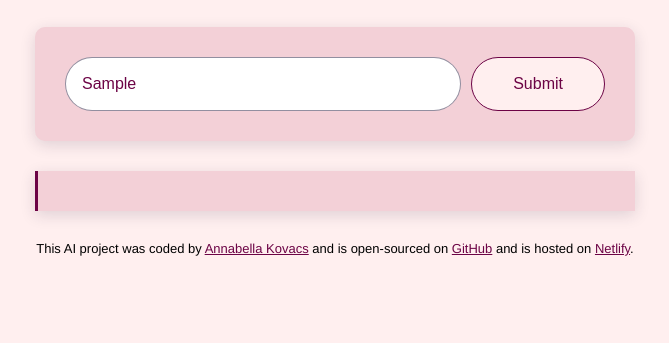
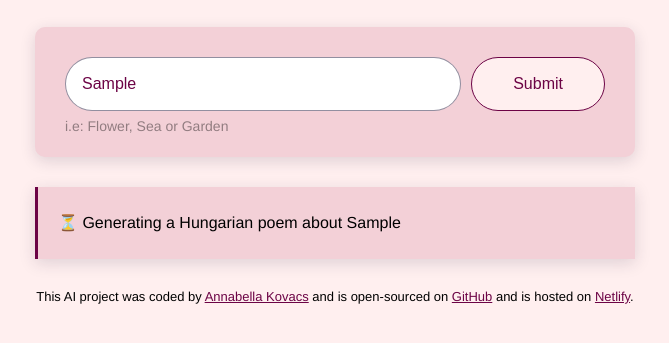
Before and after one commit to annabella-gt/hungarian-poem-generator, a plain HTML site: page index.html in a window 1280 px wide. Both pictures are taken after typing "Sample" into the empty fields and a click on the input 843 px from the left and 261 px from the top of the page. Shown: the part 177-520 px from the top of the page, without its empty margins (305-974 px from the left). Drawn offline with nearby package versions, Linux system fonts and the light colour scheme; no server answers.

Commit message:
Improved the User Experience

```diff
--- a/index.html
+++ b/index.html
@@ -15,6 +15,7 @@
       </header>
 
       <main>
+        <div class="form-container">
           <form id="poem-generator-form">
             <input
               type="text"
@@ -27,7 +28,9 @@
             />
             <input type="Submit" class="submit-button" />
           </form>
-        <div class="poem" id="poem"></div>
+          <div class="hint">i.e: Flower, Sea or Garden</div>
+        </div>
+        <div class="poem hidden" id="poem"></div>
       </main>
       <footer>
         This AI project was coded by
--- a/index.js
+++ b/index.js
@@ -16,6 +16,11 @@ function generatePoem(event) {
   let context =
     "You are a romantic poem expert and love to write short poems. Your mission is to generate a 4 line poem and seperate each line with a <br/>. Please don't include a title. Make sure to follow the user instructions. Sign it as 'SheCodes AI' at the bottom in <strong> element";
   let apiUrl = `https://api.shecodes.io/ai/v1/generate?prompt=${prompt}&context=${context}&key=${apiKey}`;
+
+  let poemElement = document.querySelector("#poem");
+  poemElement.classList.remove("hidden");
+  poemElement.innerHTML = `<div class="blink">⏳ Generating a Hungarian poem about ${instructionInput.value}</div>`;
+
   axios.get(apiUrl).then(displayPoem);
 }
 
--- a/style.css
+++ b/style.css
@@ -15,10 +15,12 @@ h1 {
 }
 
 form {
-  padding: 30px;
+  display: flex;
+}
+.form-container {
+  padding: 30px 30px 20px 30px;
   background-color: #f3d0d7;
   border-radius: 10px;
-  display: flex;
   box-shadow: 0px 4px 15px 0px rgba(39, 33, 66, 0.15);
   margin-bottom: 30px;
 }
@@ -54,6 +56,12 @@ footer {
   border: 1px solid #6c0345;
   width: 150px;
 }
+.hint {
+  opacity: 0.4;
+  font-size: 14px;
+  line-height: 1.5;
+  margin-top: 5px;
+}
 .poem {
   font-size: 16px;
   background-color: #f3d0d7;
@@ -65,3 +73,20 @@ footer {
 .poem strong {
   color: #6c0345;
 }
+.hidden {
+  display: none;
+}
+.blink {
+  animation: blink-animation 1s steps(5, start) infinite;
+}
+
+@keyframes blink-animation {
+  to {
+    visibility: hidden;
+  }
+}
+@-webkit-keyframes blink-animation {
+  to {
+    visibility: hidden;
+  }
+}
```
Lines whose indentation alone changed are shown as unchanged.
